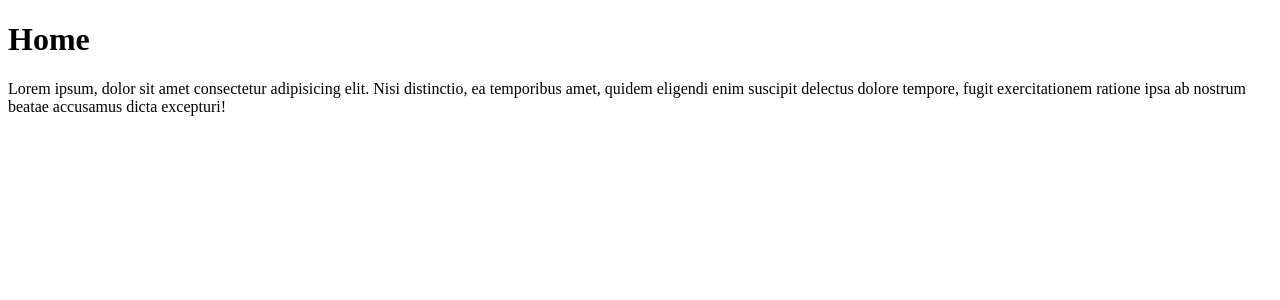
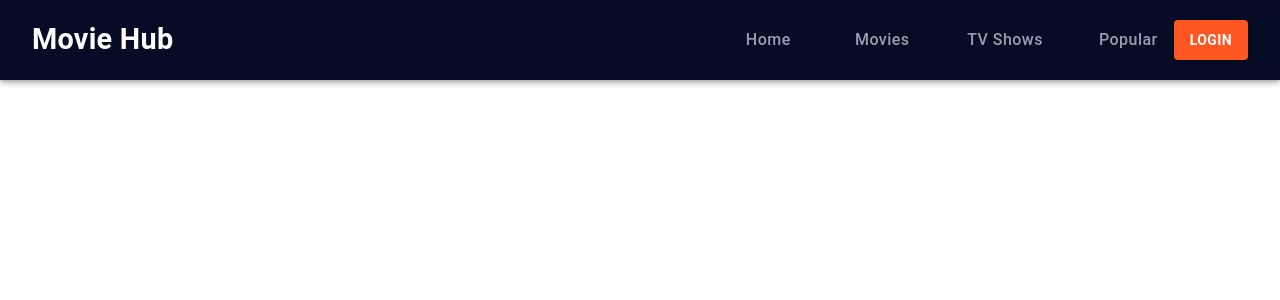
Before and after one commit to VictorRoxinho/Movie-Hub, a React (Vite) app: page / in a window 1280 px wide. Shown: the top 300 px of the page. Built offline with nearby package versions, Linux system fonts and the light colour scheme.

Commit message:
Add: Navbar

```diff
--- a/index.html
+++ b/index.html
@@ -5,6 +5,13 @@
     <link rel="icon" type="image/svg+xml" href="/MovieHubLogo.png" />
     <meta name="viewport" content="width=device-width, initial-scale=1.0" />
     <title>Movie Hub</title>
+    <link rel="preconnect" href="https://fonts.googleapis.com" />
+    <link rel="preconnect" href="https://fonts.gstatic.com" crossorigin />
+    <link
+      href="https://fonts.googleapis.com/css2?family=Inter:ital,opsz,wght@0,14..32,100..900;1,14..32,100..900&family=Montserrat:ital,wght@0,100..900;1,100..900&family=Poppins:ital,wght@0,100;0,200;0,300;0,400;0,500;0,600;0,700;0,800;0,900;1,100;1,200;1,300;1,400;1,500;1,600;1,700;1,800;1,900&display=swap"
+      rel="stylesheet"
+    />
+    />
   </head>
   <body>
     <div id="root"></div>
--- a/src/App.tsx
+++ b/src/App.tsx
@@ -1,13 +1,9 @@
+import Header from "./components/Header";
+
 function App() {
   return (
     <>
-      <h1>Home</h1>
-      <p>
-        Lorem ipsum, dolor sit amet consectetur adipisicing elit. Nisi
-        distinctio, ea temporibus amet, quidem eligendi enim suscipit delectus
-        dolore tempore, fugit exercitationem ratione ipsa ab nostrum beatae
-        accusamus dicta excepturi!
-      </p>
+      <Header />
     </>
   );
 }
--- /dev/null
+++ b/src/components/Header.tsx
@@ -0,0 +1,34 @@
+import React from "react";
+import { AppBar, Toolbar, Typography, Tab, Button } from "@mui/material";
+import { NavBarWrapper } from "../styles/Header.modules";
+
+const menuItems = [
+  { name: "Home" },
+  { name: "Movies" },
+  { name: "TV Shows" },
+  { name: "Popular" },
+];
+
+function Header() {
+  return (
+    <>
+      <NavBarWrapper>
+        <AppBar sx={{ padding: "0.5rem", backgroundColor: "#060B26" }}>
+          <Toolbar>
+            <Typography className="logo">Movie Hub</Typography>
+            <div className="nav-links">
+              {menuItems.map((nav, index) => (
+                <Tab className="links" label={nav.name} key={index} />
+              ))}
+            </div>
+            <Button className="login-btn" variant="contained" color="secondary">
+              Login
+            </Button>
+          </Toolbar>
+        </AppBar>
+      </NavBarWrapper>
+    </>
+  );
+}
+
+export default Header;
--- /dev/null
+++ b/src/styles/Header.modules.ts
@@ -0,0 +1,49 @@
+import styled from "styled-components";
+
+export const NavBarWrapper = styled.div`
+  * {
+    font-family: "Montserrat", sans-serif;
+  }
+
+  .logo {
+    font-size: 1.8rem;
+    font-weight: bold;
+    color: #ffffff;
+    flex-grow: 1;
+  }
+
+  .nav-links {
+    display: flex;
+    align-items: center;
+    gap: 1.5rem;
+  }
+
+  .links {
+    color: #ffffff;
+    font-size: 1rem;
+    text-transform: capitalize;
+    font-weight: 500;
+    transition: color 0.3s ease;
+  }
+
+  .links:hover {
+    color: #ff5722;
+  }
+
+  .login-btn {
+    background-color: #ff5722;
+    color: #ffffff;
+    font-weight: 600;
+    border-radius: 4px;
+    padding: 0.5rem 1rem;
+    text-transform: uppercase;
+    transition: background-color 0.3s ease;
+  }
+
+  .login-btn:hover {
+    background-color: #e64a19;
+  }
+
+  @media (max-width: 1060px) {
+  }
+`;
```
Also changed, not shown: package.json (+6 -1 lines), 1 other file (tests, documents, lock files or other folders).
